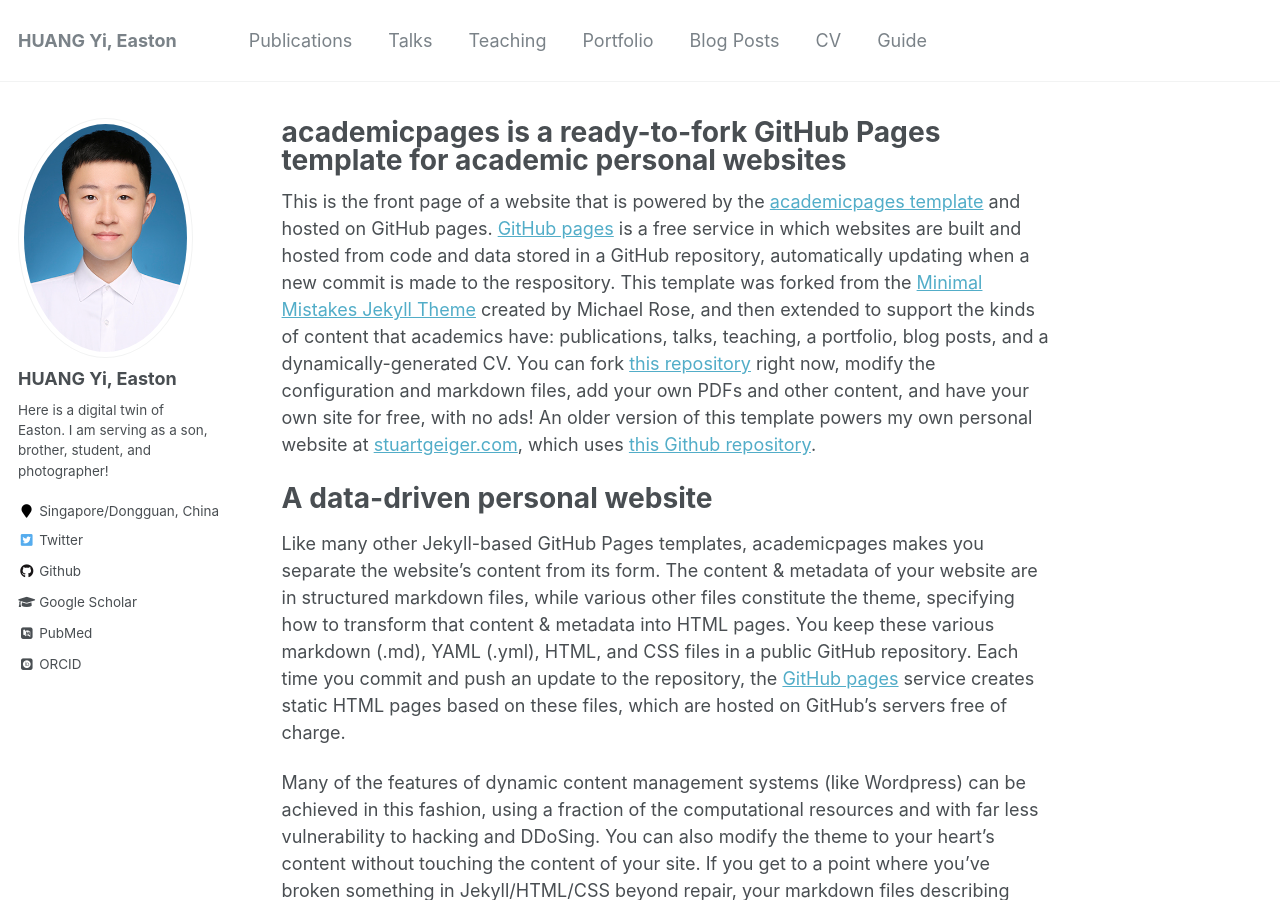
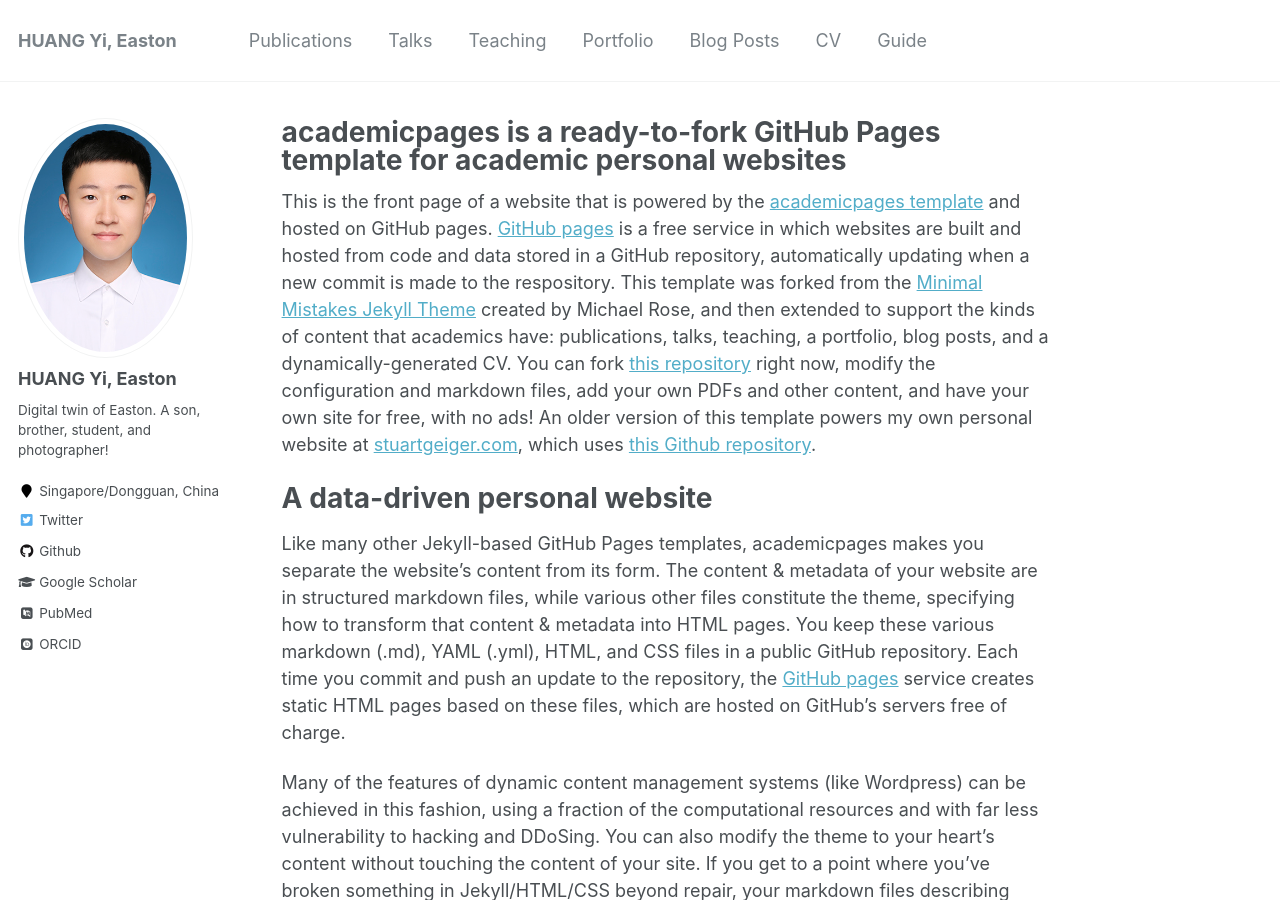
Before and after one commit to easton-hy/easton-hy.github.io, a Jekyll site: the page built from _pages/about.md, in a window 1280 px wide and 900 px high. Built offline with Jekyll 4.4.1, drawn with Linux system fonts in a browser that asks for light colours; some web fonts are replaced.

Commit message:
Update _config.yml

```diff
--- a/_config.yml
+++ b/_config.yml
@@ -82,7 +82,7 @@ analytics:
 author:
   name             : "HUANG Yi, Easton"
   avatar           : "U2102035 Huang Yi.jpg"
-  bio              : "Here is a digital twin of Easton. I am serving as a son, brother, student, and photographer!"
+  bio              : "Digital twin of Easton. \n A son, brother, student, and photographer!"
   location         : "Singapore/Dongguan, China"
   employer         :
   pubmed           : "https://www.ncbi.nlm.nih.gov/pubmed/?term=john+snow"
```
